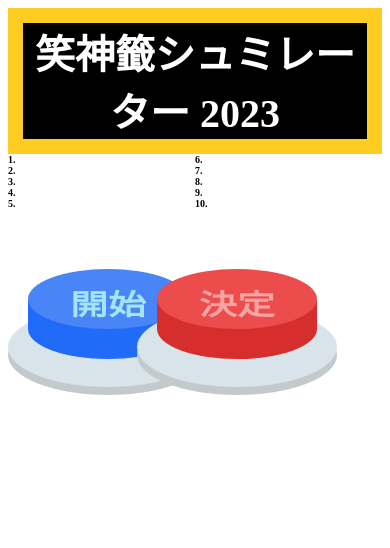
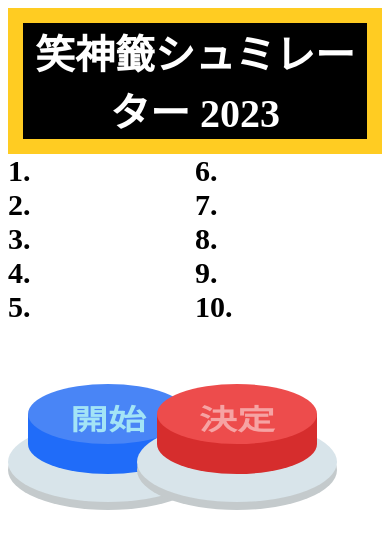
Before and after one commit to miyakeylab/emikuji, a plain HTML site: page index.html in a window 390 px wide. Drawn offline with Linux system fonts and the light colour scheme.

Commit message:
お試し

```diff
--- a/css/main.css
+++ b/css/main.css
@@ -246,7 +246,7 @@ p {
 
 .column-text {
   text-align: left;
-  font-size: 40px;
+  font-size: 20px;
   font-weight: bold;
   color:#000;
 }
@@ -258,7 +258,7 @@ p {
 
   .column-text {
     text-align: left;
-    font-size: 10px;
+    font-size: 30px;
     font-weight: bold;
     color:#000;
   }
```
